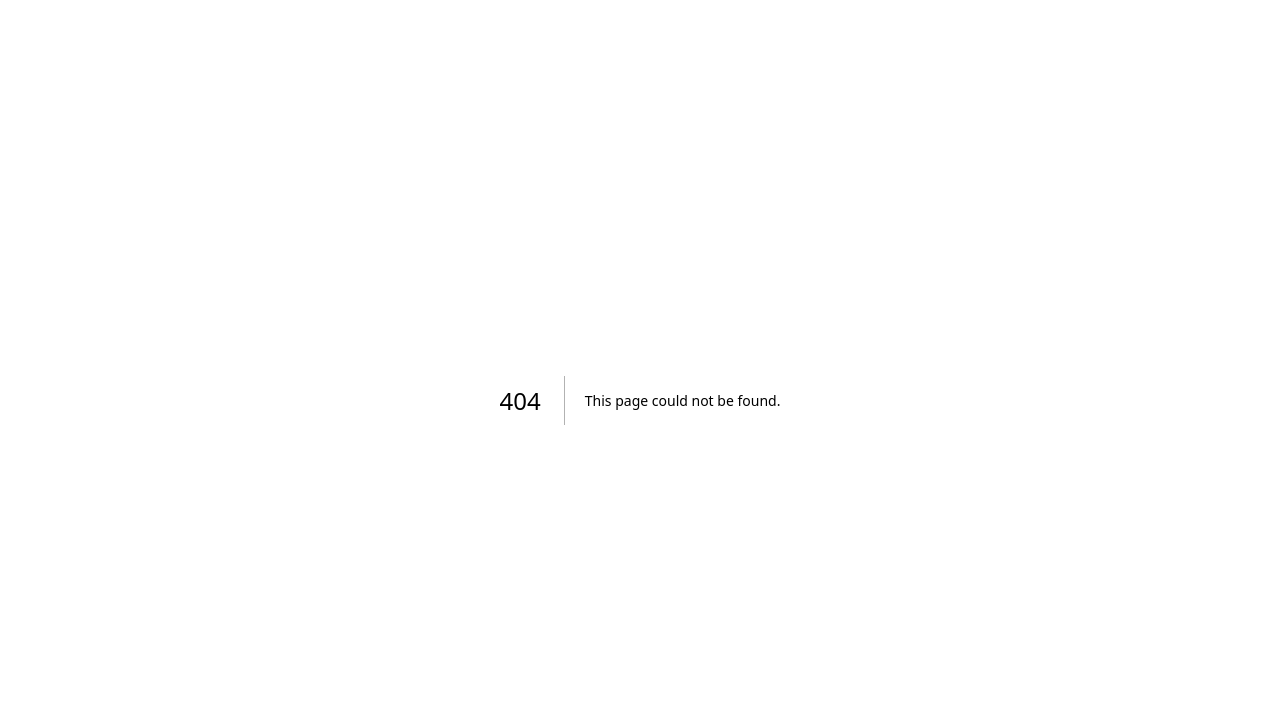
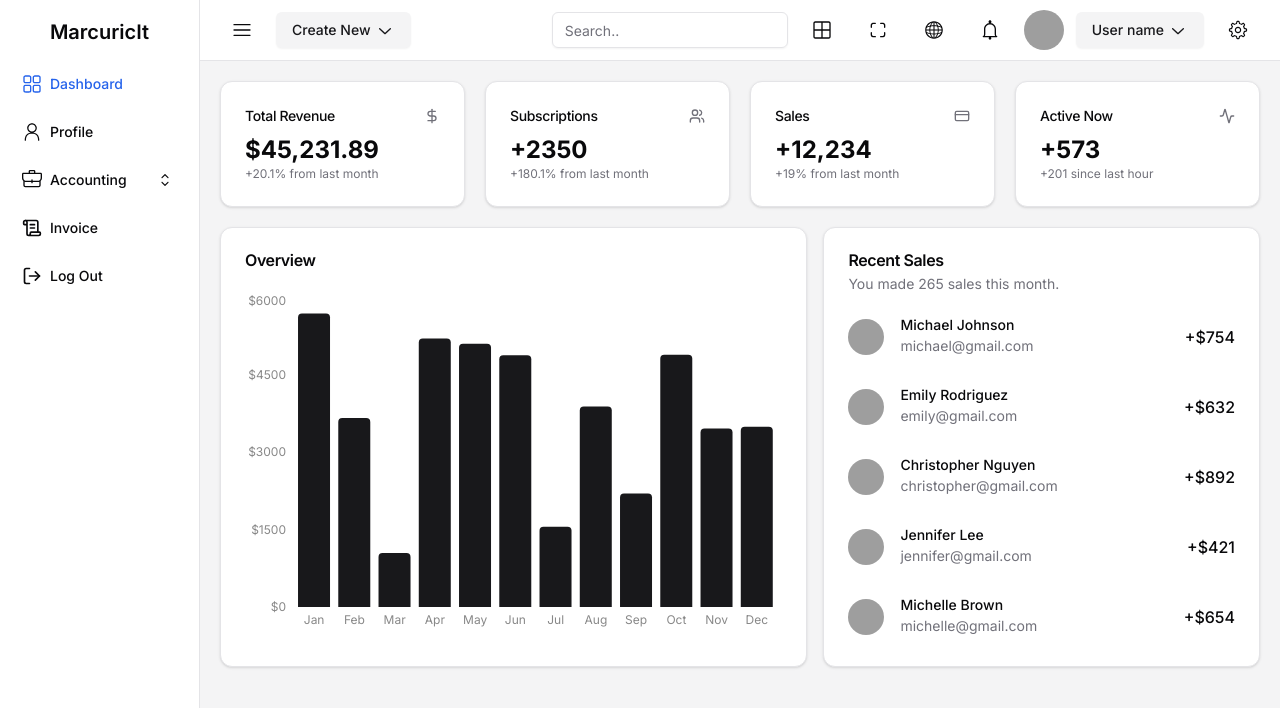
Before and after one commit to frustrated018/marcuricit-task, a Next.js app: page /dashboard in a window 1280 px wide. Before the commit this address had no page. Shown: the top 708 px of the page. Built offline with nearby package versions, Linux system fonts and the light colour scheme; grey boxes are pictures that could not be loaded.

Commit message:
Updates
Updated the img for login
updated icons for sidenav
fixed links
Added a new button for logout

```diff
--- /dev/null
+++ b/src/app/dashboard/layout.tsx
@@ -0,0 +1,21 @@
+import Sidenav from '@/components/custom/Sidenav';
+import Topnav from '@/components/custom/Topnav';
+import React from 'react'
+
+const DashboardLayout = ({
+    children,
+  }: Readonly<{
+    children: React.ReactNode;
+  }>) => {
+  return (
+    <main className='flex'>
+        <Sidenav/>
+        <section className="flex-grow">
+          <Topnav />
+          {children}
+        </section>
+    </main>
+  )
+}
+
+export default DashboardLayout
--- /dev/null
+++ b/src/app/dashboard/page.tsx
@@ -0,0 +1,90 @@
+import { Overview } from "@/components/custom/Overview";
+import { RecentSales } from "@/components/custom/Recent-sales";
+import {
+  Card,
+  CardContent,
+  CardDescription,
+  CardHeader,
+  CardTitle,
+} from "@/components/ui/card";
+import { Activity, CreditCard, DollarSign, Users } from "lucide-react";
+
+const Dashboard = () => {
+  return (
+    <section className="min-h-screen bg-secondary p-5">
+      <div className="grid grid-cols-1 md:grid-cols-2 xl:grid-cols-4 gap-5">
+        <Card>
+          <CardHeader className="flex flex-row items-center justify-between space-y-0 pb-2">
+            <CardTitle className="text-sm font-medium">Total Revenue</CardTitle>
+            <DollarSign className="h-4 w-4 text-muted-foreground" />
+          </CardHeader>
+          <CardContent>
+            <div className="text-2xl font-bold">$45,231.89</div>
+            <p className="text-xs text-muted-foreground">
+              +20.1% from last month
+            </p>
+          </CardContent>
+        </Card>
+        <Card x-chunk="dashboard-01-chunk-1">
+          <CardHeader className="flex flex-row items-center justify-between space-y-0 pb-2">
+            <CardTitle className="text-sm font-medium">Subscriptions</CardTitle>
+            <Users className="h-4 w-4 text-muted-foreground" />
+          </CardHeader>
+          <CardContent>
+            <div className="text-2xl font-bold">+2350</div>
+            <p className="text-xs text-muted-foreground">
+              +180.1% from last month
+            </p>
+          </CardContent>
+        </Card>
+        <Card x-chunk="dashboard-01-chunk-2">
+          <CardHeader className="flex flex-row items-center justify-between space-y-0 pb-2">
+            <CardTitle className="text-sm font-medium">Sales</CardTitle>
+            <CreditCard className="h-4 w-4 text-muted-foreground" />
+          </CardHeader>
+          <CardContent>
+            <div className="text-2xl font-bold">+12,234</div>
+            <p className="text-xs text-muted-foreground">
+              +19% from last month
+            </p>
+          </CardContent>
+        </Card>
+        <Card x-chunk="dashboard-01-chunk-3">
+          <CardHeader className="flex flex-row items-center justify-between space-y-0 pb-2">
+            <CardTitle className="text-sm font-medium">Active Now</CardTitle>
+            <Activity className="h-4 w-4 text-muted-foreground" />
+          </CardHeader>
+          <CardContent>
+            <div className="text-2xl font-bold">+573</div>
+            <p className="text-xs text-muted-foreground">
+              +201 since last hour
+            </p>
+          </CardContent>
+        </Card>
+      </div>
+
+      <div className="grid gap-4 grid-cols-1 md:grid-cols-2 lg:grid-cols-7 mt-5">
+        <Card className="col-span-4">
+          <CardHeader>
+            <CardTitle>Overview</CardTitle>
+          </CardHeader>
+          <CardContent className="pl-2">
+            <Overview />
+          </CardContent>
+        </Card>
+
+        <Card className="col-span-3">
+          <CardHeader>
+            <CardTitle>Recent Sales</CardTitle>
+            <CardDescription>You made 265 sales this month.</CardDescription>
+          </CardHeader>
+          <CardContent>
+            <RecentSales />
+          </CardContent>
+        </Card>
+      </div>
+    </section>
+  );
+};
+
+export default Dashboard;
--- /dev/null
+++ b/src/app/dashboard/profile/page.tsx
@@ -0,0 +1,64 @@
+import { Button } from "@/components/ui/button";
+import {
+  Card,
+  CardContent,
+  CardFooter,
+  CardHeader,
+  CardTitle,
+} from "@/components/ui/card";
+import { Input } from "@/components/ui/input";
+import { Label } from "@/components/ui/label";
+import { UploadCloudIcon } from "lucide-react";
+import React from "react";
+
+const ProfilePage = () => {
+  return (
+    <div className="min-h-screen bg-secondary p-5">
+      <Card className="">
+        <CardHeader>
+          <CardTitle>Edit Profile</CardTitle>
+        </CardHeader>
+        <CardContent>
+          <section className="space-y-3">
+            <div>
+              <Label>Username</Label>
+              <Input placeholder="John Doe" type="text" required />
+            </div>
+            <div>
+              <Label>Email address</Label>
+              <Input placeholder="John@example.com" type="email" required />
+            </div>
+            <div>
+              <Label>Passwrod</Label>
+              <Input placeholder="******" type="password" required />
+            </div>
+            <div>
+              <Label>Confirm Password</Label>
+              <Input placeholder="******" type="password" required />
+            </div>
+
+            <div>
+              <Label>Upload Signature</Label>
+              <div className="flex flex-col items-center p-10 border-4 border-dashed">
+                <UploadCloudIcon className="size-10" />
+                <h3>Drag and drop the file you want to upload</h3>
+                <h5>
+                  This is a demo dropzone. That&apos;s why you can&apos;t upload
+                  anything.
+                </h5>
+              </div>
+            </div>
+          </section>
+        </CardContent>
+        <CardFooter>
+          <div className="flex justify-end w-full gap-5">
+            <Button className="bg-blue-600 hover:bg-blue-500">Submit</Button>
+            <Button>Cancel</Button>
+          </div>
+        </CardFooter>
+      </Card>
+    </div>
+  );
+};
+
+export default ProfilePage;
--- a/src/app/page.tsx
+++ b/src/app/page.tsx
@@ -56,11 +56,11 @@ export default function Home() {
       </div>
       <div className="hidden bg-muted lg:block">
         <Image
-          src="https://source.unsplash.com/a-bright-blue-object-in-the-middle-of-the-night-sky-Yh85OWKlS0w"
+          src="https://source.unsplash.com/green-leaf-plants-xljtGZ2-P3Y"
           alt="Image"
           width="1920"
           height="1080"
-          className="h-full w-full object-cover dark:brightness-[0.2] dark:grayscale"
+          className="h-screen w-full object-cover dark:brightness-[0.2] dark:grayscale"
         />
       </div>
     </div>
--- a/src/components/custom/SidenavLinks.tsx
+++ b/src/components/custom/SidenavLinks.tsx
@@ -5,7 +5,6 @@ import {
   CaretSortIcon,
   CircleIcon,
   DashboardIcon,
-  FileIcon,
   PersonIcon,
 } from "@radix-ui/react-icons";
 import { Button } from "@/components/ui/button";
@@ -17,6 +16,7 @@ import {
 import { usePathname } from "next/navigation";
 import Link from "next/link";
 import { cn } from "@/lib/utils";
+import { LogOut, ScrollText } from "lucide-react";
 
 const collapsibleLinks = [
   { href: "/bla", label: "Expenses" },
@@ -34,7 +34,7 @@ const SidenavLinks = () => {
 
   return (
     <section className="flex flex-col gap-3">
-      <Link href={"/"}>
+      <Link href={"/dashboard"}>
         <Button
           className={cn("items-center gap-2 justify-start w-full", {
             "text-blue-600": pathname === "/dashboard",
@@ -83,10 +83,16 @@ const SidenavLinks = () => {
         </CollapsibleContent>
       </Collapsible>
 
-      <Button className="items-center gap-2 justify-start" variant={"ghost"}>
-        <FileIcon className="size-5" />
+      <Button className="items-center gap-2 justify-start w-full" variant={"ghost"}>
+        <ScrollText className="size-5" />
         Invoice
       </Button>
+      <Link href="/">
+        <Button className="items-center gap-2 justify-start w-full" variant={"ghost"}>
+          <LogOut className="size-5" />
+          Log Out
+        </Button>
+      </Link>
     </section>
   );
 };
```
